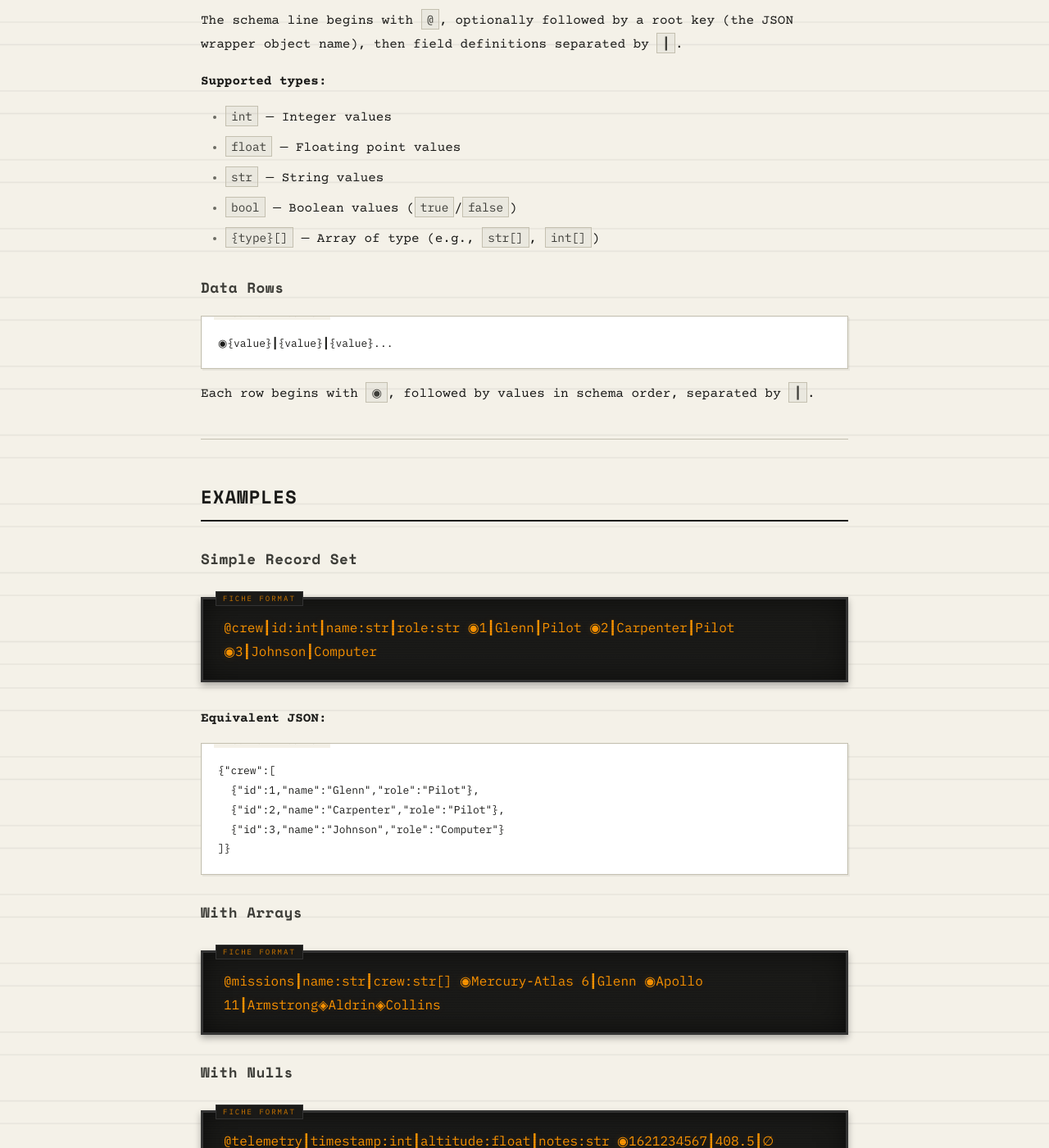
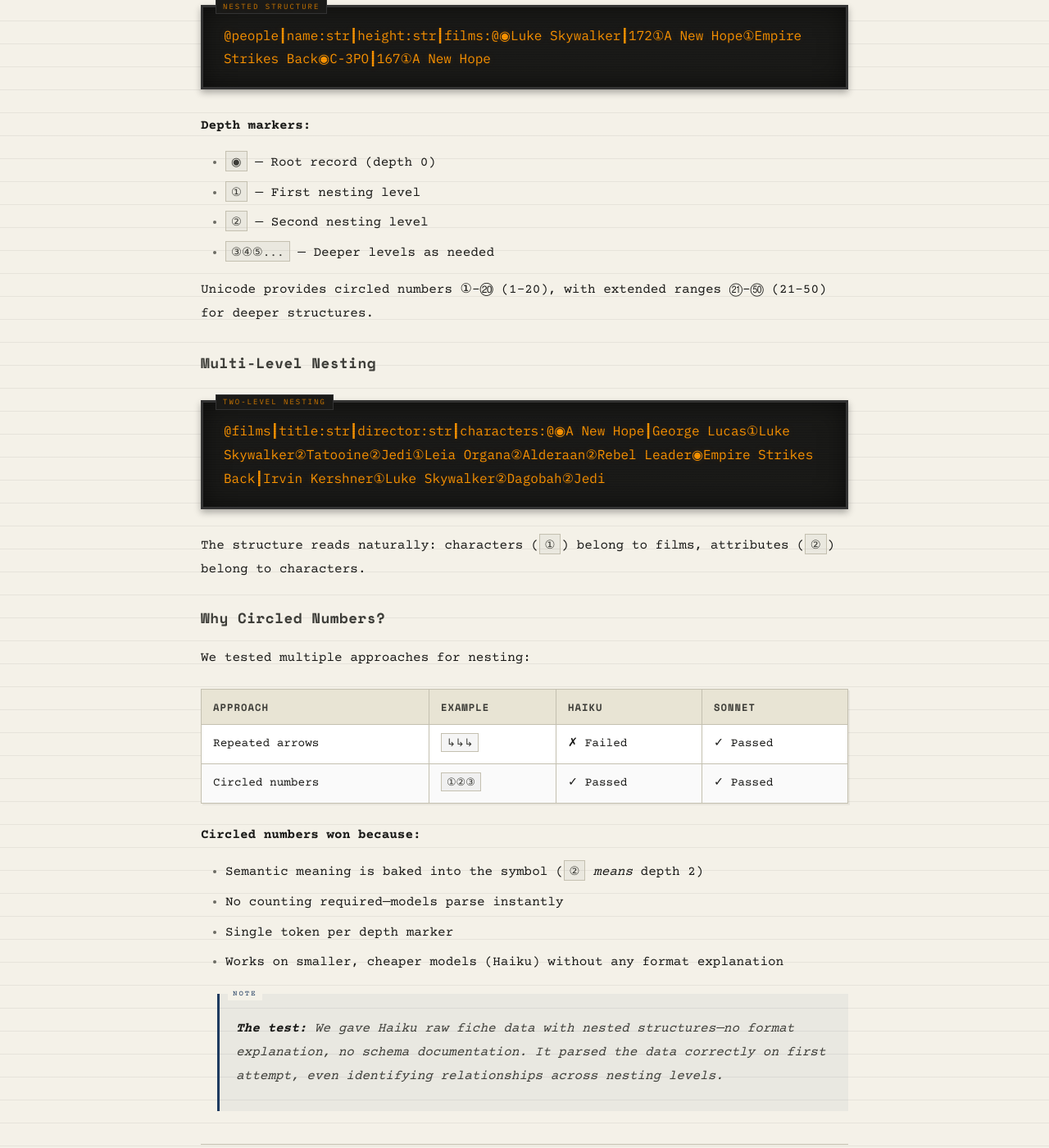
Before and after one commit to coryzibell/carrier98, a Jekyll site: the page built from docs/fiche.md, in a window 1280 px wide and 1400 px high, scrolled down 2443 px. Shown: the whole window at 82% size. Built offline with Jekyll 4.4.1, drawn with Linux system fonts in a browser that asks for light colours; some of the changed text lies outside the part shown.

Commit message:
▓▒░▒▓░░▓▒░░▒▓▒▒▓▒░▒▒▓▒▓▓▒▒▓▒▒░▓░▓░▓▒▓▒░▒░▓▓░▓▓▓▒░▓▒▒░▒░▓▒░▓▓░▓░▒▒░░▓▒▓▒░░░░▓░▒▒░▒░▓▒░░▒▒▓░░░▒░▒░░░▓▓░▒▒░▓░░▒▓░░░▓░▓░▒▓░▒▒▓░▓▒▒▓▒▓▒░░▒▒▒░▒░░▓▒▒░░▓▒░▒▒▒░▒▒▒░▒▓▓▓░░░▓▒░▒▓▒▓▓░▓▒▒░▓▒▓▒▒▓▓░▒▒▒░▒░░▒▒▒▒░▓▓▓▓▒░▒░▓▓▓░░▒░░▓░░░░░▓░▒░▒░░▒▓▒░▒▒▒▓▓▓░▓▒▓▒▒▒▒▒░▓▓▓▓▒▓░▒░▓▒▒▓▓░░░░▓░░▓░▓▓░▒▒░░▒▒░▓░▓▓▒▓▒▓░▒▓░▓▓▓▒▒▒▒░░░▓░▒░▓░░▓▓░░▓▓▓░▓░░▓░▒░░
52QIVV80B30G2021CHI20RJ5EDQ6IRJ741RMIT3841HMISJ3DHIM883EELMM4PBIECG78RP0CPKM6Q3541PN0PB340K74PBM40OISC99

[sha512:gradient|zstd:base32hex]

```diff
--- a/docs/fiche.md
+++ b/docs/fiche.md
@@ -14,7 +14,7 @@ title: fiche
     </div>
     <div class="meta-field">
       <span class="meta-label">Revision</span>
-      <span class="meta-value">1.0</span>
+      <span class="meta-value">1.1</span>
     </div>
     <div class="meta-field">
       <span class="meta-label">Status</span>
@@ -61,7 +61,8 @@ fiche follows this principle: **one document, two readers.**
 | `@` | U+0040 | At sign | Schema line start |
 | `◉` | U+25C9 | Fisheye | Row start marker |
 | `┃` | U+2503 | Heavy vertical | Field separator |
-| `◈` | U+25C8 | White diamond containing black | Array element separator |
+| `◈` | U+25C8 | White diamond containing black | Array element separator (flat) |
+| `①②③...` | U+2460+ | Circled numbers | Nested depth levels |
 | `∅` | U+2205 | Empty set | Null value |
 
 These characters were chosen for:
@@ -70,6 +71,51 @@ These characters were chosen for:
 - **Single-token**: Most tokenizers encode each as one unit
 
 > **Note on the field separator:** The heavy vertical `┃` (U+2503) is *not* the standard pipe `|` (U+007C). Compare them side by side: `┃` vs `|`. The heavy vertical is thicker and extends the full line height. This distinction matters—the standard pipe appears frequently in code and shell commands, while the heavy vertical is rare enough to serve as an unambiguous delimiter.
+
+---
+
+## Nesting with Circled Numbers
+
+fiche handles nested data using circled number delimiters. Each number represents a depth level:
+
+<div class="readout">
+  <span class="readout-label">NESTED STRUCTURE</span>
+@people┃name:str┃height:str┃films:@◉Luke Skywalker┃172①A New Hope①Empire Strikes Back◉C-3PO┃167①A New Hope
+</div>
+
+**Depth markers:**
+- `◉` — Root record (depth 0)
+- `①` — First nesting level
+- `②` — Second nesting level
+- `③④⑤...` — Deeper levels as needed
+
+Unicode provides circled numbers ①-⑳ (1-20), with extended ranges ㉑-㊿ (21-50) for deeper structures.
+
+### Multi-Level Nesting
+
+<div class="readout">
+  <span class="readout-label">TWO-LEVEL NESTING</span>
+@films┃title:str┃director:str┃characters:@◉A New Hope┃George Lucas①Luke Skywalker②Tatooine②Jedi①Leia Organa②Alderaan②Rebel Leader◉Empire Strikes Back┃Irvin Kershner①Luke Skywalker②Dagobah②Jedi
+</div>
+
+The structure reads naturally: characters (`①`) belong to films, attributes (`②`) belong to characters.
+
+### Why Circled Numbers?
+
+We tested multiple approaches for nesting:
+
+| Approach | Example | Haiku | Sonnet |
+|----------|---------|-------|--------|
+| Repeated arrows | `↳↳↳` | ✗ Failed | ✓ Passed |
+| Circled numbers | `①②③` | ✓ Passed | ✓ Passed |
+
+**Circled numbers won because:**
+- Semantic meaning is baked into the symbol (`②` *means* depth 2)
+- No counting required—models parse instantly
+- Single token per depth marker
+- Works on smaller, cheaper models (Haiku) without any format explanation
+
+> **The test:** We gave Haiku raw fiche data with nested structures—no format explanation, no schema documentation. It parsed the data correctly on first attempt, even identifying relationships across nesting levels.
 
 ---
 
@@ -161,9 +207,21 @@ The heavy pipe `┃` delimiter is rare enough that typical content passes throug
 
 | Content Type | JSON | fiche | Reduction |
 |--------------|------|-------|-----------|
-| 10 simple records | 450 chars | 280 chars | 38% |
-| 100 records | 4,200 chars | 2,100 chars | 50% |
-| Nested with arrays | 890 chars | 520 chars | 42% |
+| 10 simple records | 450 bytes | 280 bytes | 38% |
+| 100 records | 4,200 bytes | 2,100 bytes | 50% |
+| Nested with arrays | 890 bytes | 520 bytes | 42% |
+| **SWAPI people (5 records, nested)** | **1,117 bytes** | **725 bytes** | **35%** |
+
+### Real-World Benchmark: Star Wars API
+
+Tested against actual SWAPI data with nested arrays (films, vehicles, starships per character):
+
+<div class="readout">
+  <span class="readout-label">SWAPI IN FICHE</span>
+@people┃name:str┃height:str┃mass:str┃films:@┃vehicles:@┃starships:@◉Luke Skywalker┃172┃77①film/1①film/2①film/3①film/6①vehicle/14①vehicle/30①starship/12①starship/22◉C-3PO┃167┃75①film/1①film/2①film/3①film/4①film/5①film/6∅∅◉Darth Vader┃202┃136①film/1①film/2①film/3①film/6∅①starship/13
+</div>
+
+**Result:** 35% reduction, parsed correctly by Haiku with zero format explanation.
 
 fiche achieves 30-50% context reduction over JSON for typical structured data. For maximum compression, use carrier98.
 
```
